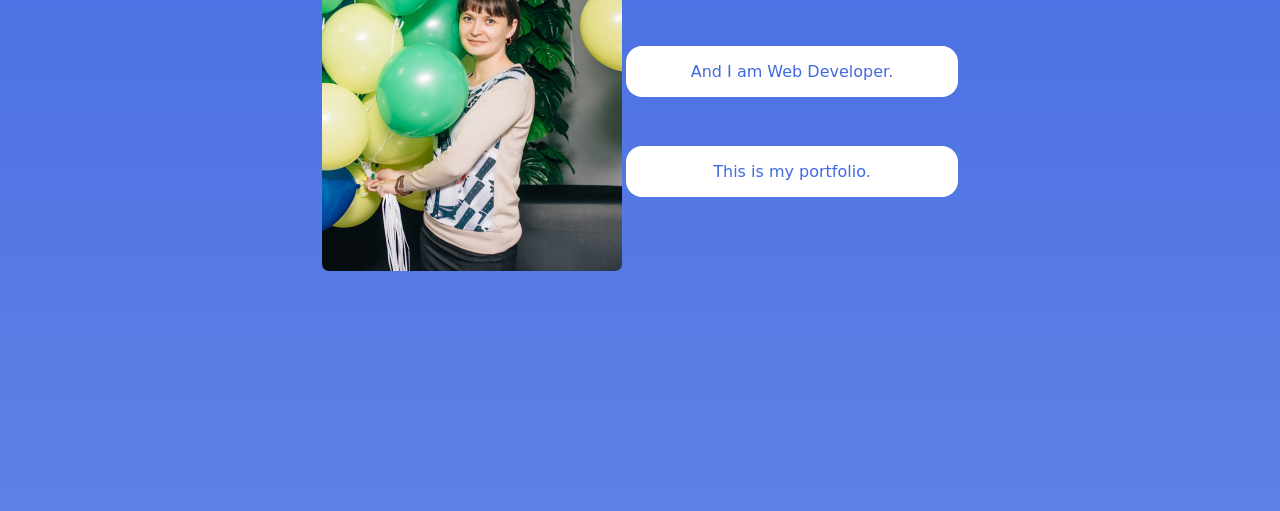
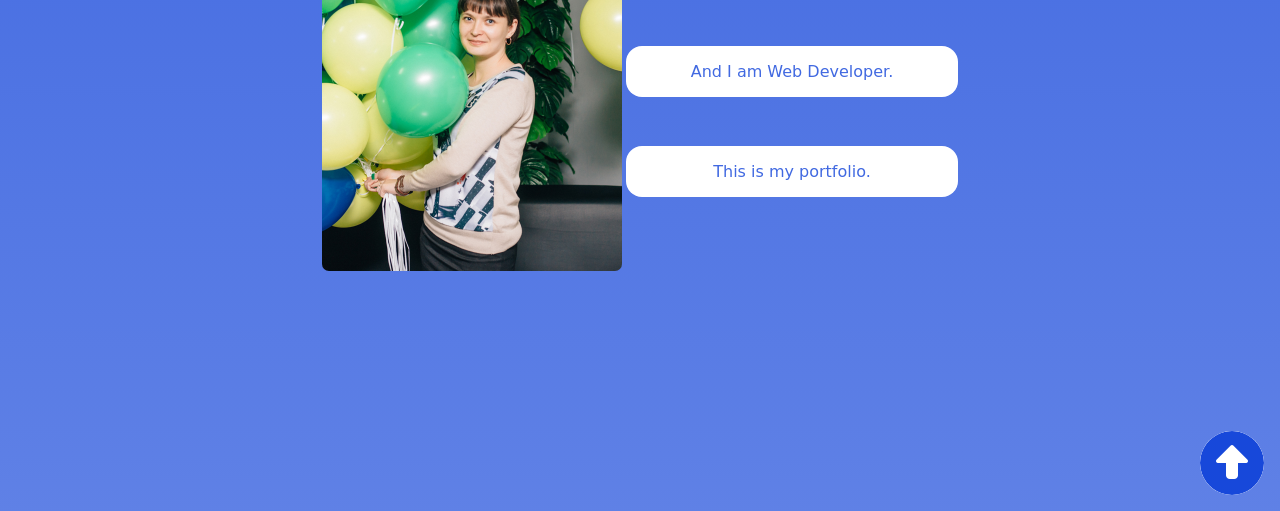
Before and after one commit to OxanaDanilova/portfolio, a website: page src/index.html in a window 1280 px wide. Shown: the part 289-800 px from the top of the page. Drawn offline with Linux system fonts and the light colour scheme; a web font is replaced by a local one.

Commit message:
feat: add arrow "move-up"

```diff
--- a/src/index.html
+++ b/src/index.html
@@ -183,6 +183,7 @@
     </section>
   </main>
   <footer>Portfolio - Oxana Danilova - 2022</footer>
+  <a href="#about-me"><i class="fa-solid fa-circle-up move-up"></i></a>
 </body>
 
 </html>
--- a/src/scss/style.scss
+++ b/src/scss/style.scss
@@ -450,3 +450,18 @@ footer {
   line-height: 6rem;
   text-align: center;
 }
+
+.move-up {
+  position: fixed;
+  bottom: 1rem;
+  right: 1rem;
+  font-size: 4rem;
+  z-index: 15;
+  color: rgb(23, 72, 218);
+  width: 4rem;
+  height: 4rem;
+  border-radius: 50%;
+  overflow: hidden;
+  background-color: $color;
+
+}
```
Also changed, not shown: src/styles/style.css, 1 other file.
